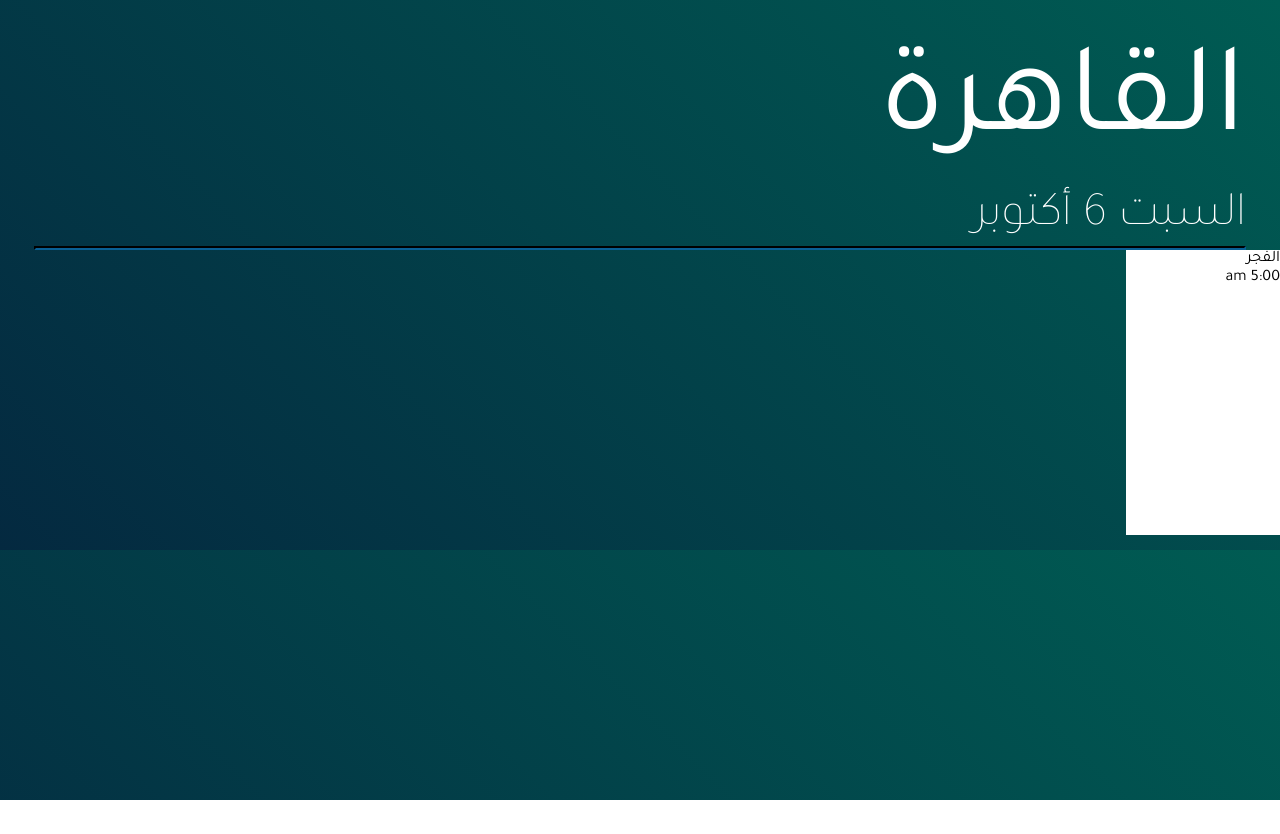
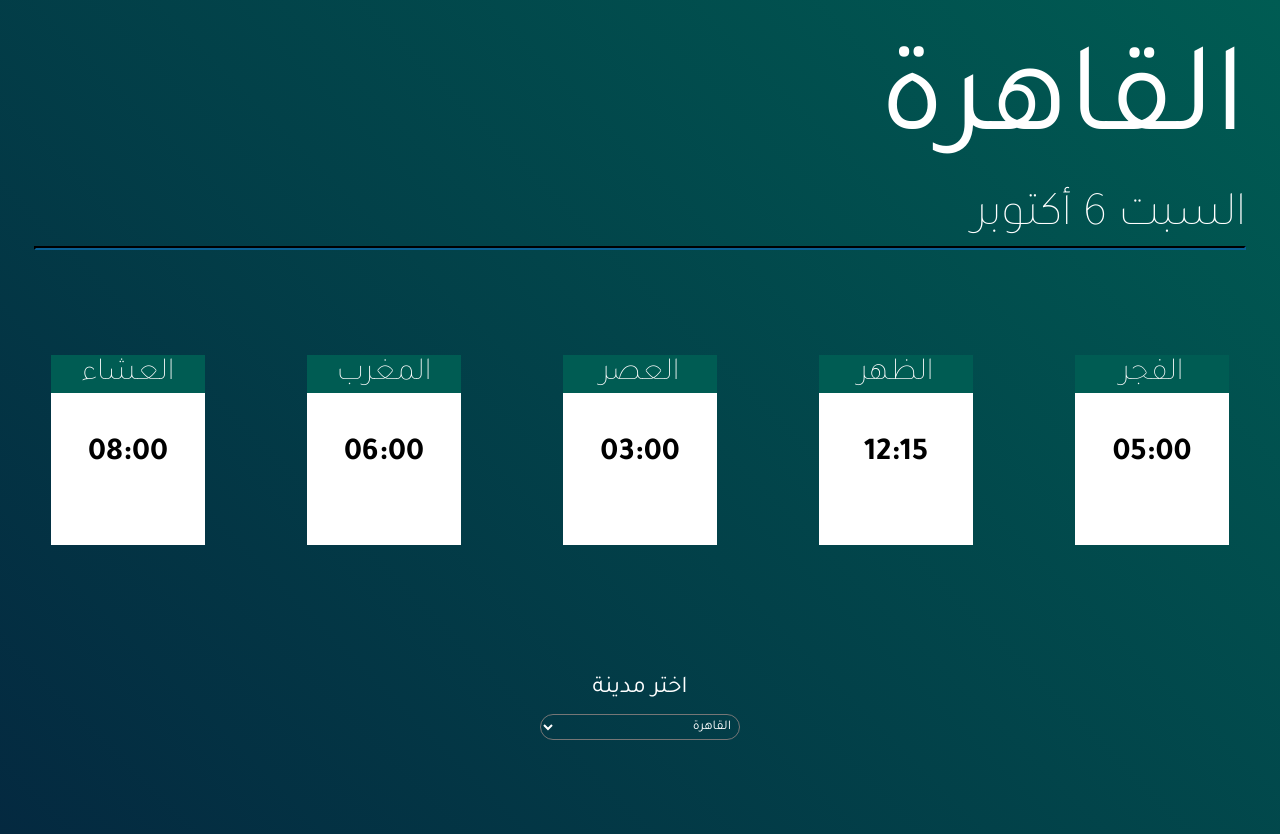
Before and after one commit to HatemMoh/prayer-api-challenge, a website: page index.html in a window 1280 px wide. Before the commit the page ends 800 px from the top, so only its background shows below. Drawn offline with nearby package versions, Linux system fonts and the light colour scheme; no server answers.

Commit message:
final update

```diff
--- a/index.html
+++ b/index.html
@@ -1,70 +1,245 @@
 <!DOCTYPE html>
 <html lang="en">
   <head>
-    <meta charset="UTF-8">
-    <meta name="viewport" content="width=device-width, initial-scale=1.0">
+    <meta charset="UTF-8" />
+    <meta name="viewport" content="width=device-width, initial-scale=1.0" />
     <title>Document</title>
 
     <!-- fonts -->
-    <link rel="preconnect" href="https://fonts.googleapis.com">
-    <link rel="preconnect" href="https://fonts.gstatic.com" crossorigin>
-    <link href="https://fonts.googleapis.com/css2?family=Tajawal:wght@200;300;400;500;700;800;900&display=swap" rel="stylesheet">
+    <link rel="preconnect" href="https://fonts.googleapis.com" />
+    <link rel="preconnect" href="https://fonts.gstatic.com" crossorigin />
+    <link
+      href="https://fonts.googleapis.com/css2?family=Tajawal:wght@200;300;400;500;700;800;900&display=swap"
+      rel="stylesheet"
+    />
 
     <style>
-        *{
+      * {
         margin: 0;
         padding: 0;
         box-sizing: border-box;
         font-family: "Tajawal", sans-serif;
       }
-        body{
-            background: linear-gradient(45deg, rgb(4, 41, 64), rgb( 0, 92, 83));
-
+      body {
+        background: linear-gradient(45deg, rgb(4, 41, 64), rgb(0, 92, 83));
+        height: 100vh;
       }
-        #city{
+      #city {
         margin-right: 34px;
       }
-        #city-name{
+      #city-name {
         color: white;
         font-size: 8em;
         margin-top: 34px;
         font-weight: 400;
       }
-        #date{
+      #date {
         color: white;
         font-size: 3em;
         font-weight: 200;
       }
-        #prayerTimes{
-            height: 300px;
+      #prayerTimes {
+        margin-top: 100px;
+        height: 200px;
+        display: flex;
+        justify-content: space-around;
+        align-items: center;
       }
-        .card{
+      .card {
         width: 12%;
         background-color: white;
         height: 95%;
+      }
+      .header {
+        background-color: rgb(0, 92, 83);
+        color: white;
+        text-align: center;
+      }
+      .header h1 {
+        font-size: 2em;
+        font-weight: 200;
+      }
+      .body {
+        height: 80%;
+      }
+      .body h1 {
+        display: flex;
+        align-items: center;
+        justify-content: center;
+        height: inherit;
+      }
+      #cities {
+        margin-top: 125px;
+        display: flex;
+        align-items: center;
+        justify-content: center;
+        flex-direction: column;
+        gap: 10px;
+      }
+      #cities h1 {
+        color: white;
+        font-size: 1.5em;
+        font-weight: 400;
+      }
+      #city-select {
+        background: none;
+        border-radius: 14px;
+        width: 200px;
+        padding: 4px;
+        color: white;
+        font-weight: 400;
+      }
+      #option {
+        background: none;
       }
     </style>
   </head>
   <body dir="rtl">
     <div>
-
       <!-- CITY NAME + DATE -->
       <div id="city">
         <h1 id="city-name">القاهرة</h1>
         <h6 id="date">السبت 6 أكتوبر</h6>
       </div>
       <!-- // CITY NAME + DATE -->
-         <hr style="margin: 0 34px; border-color: rgb(4, 41, 64); border-width: 2px;">
+      <hr
+        style="margin: 0 34px; border-color: rgb(4, 41, 64); border-width: 2px"
+      />
 
       <!-- PRAYER TIMES -->
       <div id="prayerTimes">
+        <!-- PRAYER TIME CARD -->
         <div class="card">
-                <div class="header">الفجر</div>
-                <div class="body">5:00 am</div>
+          <div class="header">
+            <h1>الفجر</h1>
           </div>
+          <div class="body">
+            <h1 id="fajr-time">05:00</h1>
+          </div>
+        </div>
+        <!-- // PRAYER TIME CARD -->
+
+        <!-- PRAYER TIME CARD -->
+        <div class="card">
+          <div class="header">
+            <h1>الظهر</h1>
+          </div>
+          <div class="body">
+            <h1 id="zohr-time">12:15</h1>
+          </div>
+        </div>
+        <!-- // PRAYER TIME CARD -->
+
+        <!-- PRAYER TIME CARD -->
+        <div class="card">
+          <div class="header">
+            <h1>العصر</h1>
+          </div>
+          <div class="body">
+            <h1 id="asr-time">03:00</h1>
+          </div>
+        </div>
+        <!-- // PRAYER TIME CARD -->
+
+        <!-- PRAYER TIME CARD -->
+        <div class="card">
+          <div class="header">
+            <h1>المغرب</h1>
+          </div>
+          <div class="body">
+            <h1 id="maghreb-time">06:00</h1>
+          </div>
+        </div>
+        <!-- // PRAYER TIME CARD -->
+
+        <!-- PRAYER TIME CARD -->
+        <div class="card">
+          <div class="header">
+            <h1>العشاء</h1>
+          </div>
+          <div class="body">
+            <h1 id="isha-time">08:00</h1>
+          </div>
+        </div>
+        <!-- // PRAYER TIME CARD -->
       </div>
       <!-- // PRAYER TIMES// -->
 
+      <!-- SELECT CITY -->
+      <div id="cities">
+        <h1>اختر مدينة</h1>
+        <select id="city-select">
+          <!-- Add more options here -->
+        </select>
+      </div>
+      <!-- // SELECT CITY -->
     </div>
   </body>
+
+  <script src="./node_modules/axios/dist/axios.min.js"></script>
+
+  <script>
+    let cities = [
+      {
+        arabicName: "القاهرة",
+        name: "EG-Cairo",
+      },
+      {
+        arabicName: "الاسكندرية",
+        name: "EG-ALX",
+      },
+      {
+        arabicName: "الاقصر",
+        name: "EG-LX",
+      },
+    ];
+
+    for (const city of cities) {
+      let content = `
+        <option value="${city.arabicName}" id="option">${city.arabicName}</option>
+      `;
+      document.getElementById("city-select").innerHTML += content;
+    }
+    document
+      .getElementById("city-select")
+      .addEventListener("change", function () {
+        const selectedCity = this.value;
+        document.getElementById("city-name").innerHTML = selectedCity;
+        fetchPrayerTimes(selectedCity);
+      });
+
+    function fetchPrayerTimes(cityName) {
+      let params = {
+        country: "EG",
+        city: cityName,
+      };
+      axios
+        .get("http://api.aladhan.com/v1/timingsByCity", {
+          params: params,
+        })
+        .then(function (response) {
+          const timings = response.data.data.timings;
+          fillTimeForPrayer("fajr-time", timings.Fajr);
+          fillTimeForPrayer("zohr-time", timings.Dhuhr);
+          fillTimeForPrayer("asr-time", timings.Asr);
+          fillTimeForPrayer("maghreb-time", timings.Maghrib);
+          fillTimeForPrayer("isha-time", timings.Isha);
+
+          const readableDate = response.data.data.date.readable;
+          const weekDay = response.data.data.date.hijri.weekday.ar;
+          document.getElementById("date").innerHTML =
+            weekDay + " " + readableDate;
+        })
+        .catch(function (error) {
+          console.log(error);
+        });
+    }
+
+    // default value when refreshed
+    fetchPrayerTimes("القاهرة");
+
+    function fillTimeForPrayer(id, time) {
+      document.getElementById(id).innerHTML = time;
+    }
+  </script>
 </html>
```
Also changed, not shown: package.json (added, +14 -0 lines), 1 other file. Lines whose indentation alone changed are shown as unchanged.
